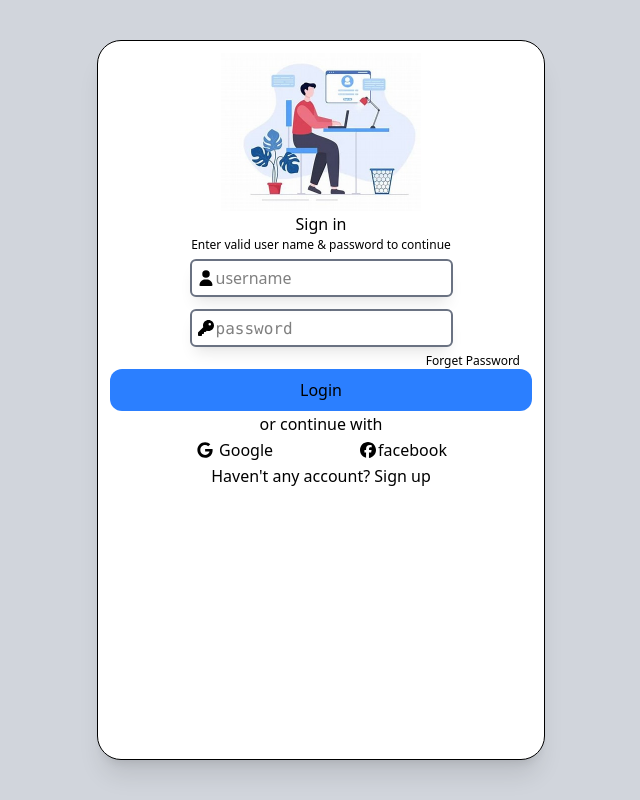
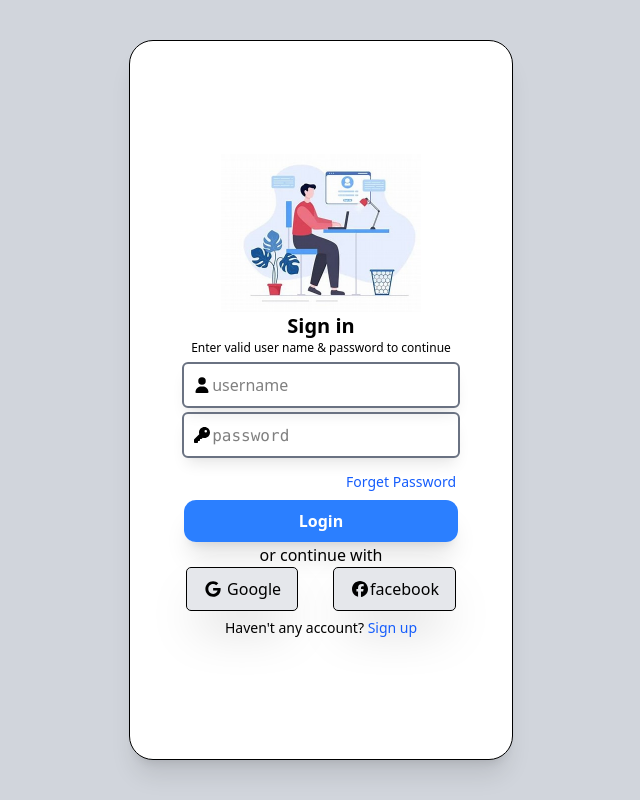
Before and after one commit to pawankalyankarri/todo-list-using-typescript-and-reactjs, a React (Vite) app: page / in a window 1280 px wide. Shown: the whole page, without its empty margins (319-959 px from the left). Built offline with nearby package versions, Linux system fonts and the light colour scheme.

Commit message:
login page with tailwind css is added

```diff
--- a/src/components/LoginPage.tsx
+++ b/src/components/LoginPage.tsx
@@ -22,7 +22,7 @@ const LoginPage = () => {
     }
   }
   return (
-    <div className="flex items-center justify-center h-screen bg-gray-300 ">
+    <div className="flex items-center justify-center h-screen bg-gray-300  ">
       {/* <form action="" onSubmit={handleSubmit} className="bg-emerald-100 h-50 rounded shadow-lg box-border  ring-3 ring-blue-500 flex items-center justify-center flex-col p-10 ">
                 <label htmlFor="" className="font-serif p-1">Enter User Name</label><input type="text" ref={unameRef} className="text-xl p-1 outline-1 rounded  " />
                 <label htmlFor="" className="font-serif p-1">Enter Password</label><input type="text" ref={pswRef} className="text-xl p-1 outline-1 rounded " />
@@ -30,31 +30,32 @@ const LoginPage = () => {
                     <input type="submit" value='login' className=" p-1 outline-2 outline-green-700 px-3 bg-blue-600 font-mono text-xl font-bold rounded hover:bg-blue-400"  />
                 </div>
             </form> */}
-      <div className="w-[35vw] h-[90vh] border-1 p-3 rounded-3xl shadow-xl bg-white leading-relaxed">
-        <div className=" flex justify-center items-center">
+      <div className="w-[80vw] h-[80vh]  flex justify-evenly flex-col  border-1 p-1.5 sm:p-2 rounded-3xl shadow-xl bg-white leading-normal sm:leading-relaxed  sm:w-[50vw] lg:w-[40vw] lg:h-[90vh]  md:w-[60vw] md:h-[60%] xl:w-[30vw] ">
+        <div className="w-full px-3">
+          <div className=" flex justify-center items-center">
           <img src={signup} className="w-50" alt="" />
         </div>
         <div className="flex justify-center items-center flex-col">
-          <h3>Sign in</h3>
+          <h3 className="font-bold text-xl">Sign in</h3>
           <p className="text-xs">Enter valid user name & password to continue</p>
         </div>
         <div className="">
-          <form action="" className="" onSubmit={handleSubmit}>
-            <div className="flex flex-col w-auto">
-              <div className="outline-2 outline-gray-500 m-auto p-1 my-2 rounded shadow-lg">
+          <form action="" className="flex justify-center items-center flex-col" onSubmit={handleSubmit}>
+            <div className=" w-[95%] h-fit sm:w-[80%] md:w-[80%]">
+              <div className="outline-2 outline-gray-500  my-2 p-2   rounded shadow-lg">
                 <FontAwesomeIcon icon={faUser}></FontAwesomeIcon>
-                <input type="text" placeholder="username" className="outline-none" />
+                <input type="text" placeholder="username" ref={unameRef} className="outline-none" />
               </div>
-              <div className="outline-2 outline-gray-500 m-auto p-1 my-2 rounded shadow-lg">
+              <div className="outline-2 outline-gray-500  my-2 p-2  rounded shadow-lg">
                 <FontAwesomeIcon icon={faKey}></FontAwesomeIcon>
-                <input type="text" placeholder="password" className="outline-none placeholder:font-mono" />
+                <input type="text" placeholder="password" ref={pswRef} className="outline-none placeholder:font-mono" />
               </div>
             </div>
-            <div className="flex justify-end">
-              <span className="text-xs mr-3">Forget Password</span>
+            <div className="flex justify-end w-full p-2 ">
+              <span className="text-xs mr-7"><a href="" className="text-sm text-blue-600">Forget Password</a></span>
             </div>
-            <div className="flex items-center justify-center ">
-              <input type="submit" value="Login" className="bg-blue-500 w-full rounded-xl p-2 "  />
+            <div className="flex items-center justify-center w-[95%] h-fit sm:w-[80%] md:w-[80%]  m-auto shadow-xl rounded-xl">
+              <input type="submit" value="Login" className="bg-blue-500 text-white font-bold rounded-xl p-2 w-full"  />
             </div>
           </form>
         </div>
@@ -64,13 +65,14 @@ const LoginPage = () => {
           <hr />
         </div>
         <div className="flex justify-evenly">
-          <button className="bg-"><FontAwesomeIcon icon={faGoogle}></FontAwesomeIcon> Google</button>
-          <button> <FontAwesomeIcon icon={faFacebook}></FontAwesomeIcon>facebook</button>
+          <button className="bg-gray-200 outline-1 rounded shadow-2xl p-2 px-4"><FontAwesomeIcon icon={faGoogle}></FontAwesomeIcon> Google</button>
+          <button className="bg-gray-200 outline-1 rounded shadow-2xl p-2 px-4"> <FontAwesomeIcon icon={faFacebook}></FontAwesomeIcon>facebook</button>
         </div>
-        <div className="flex justify-center ">
+        <div className="flex justify-center text-sm m-2">
           <span>
-            Haven't any account? <a href="">Sign up</a>
+            Haven't any account? <a href="" className="text-blue-600">Sign up</a>
           </span>
+        </div>
         </div>
       </div>
     </div>
```
